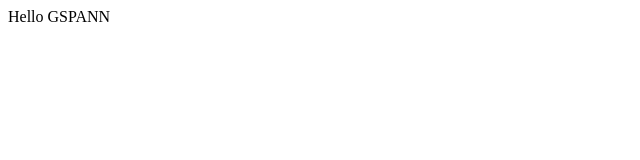
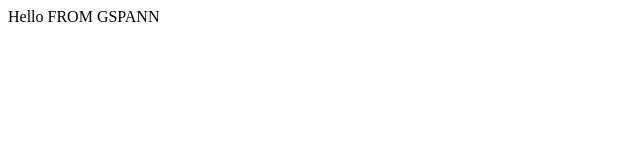
Before and after one commit to shyamgautam/TESTED-DATA, a plain HTML site: page WebContent/index.html in a window 1280 px wide. Shown: the full height of the page, 0-640 px from the left. Drawn offline with Linux system fonts and the light colour scheme.

Commit message:
Update index.html

```diff
--- a/WebContent/index.html
+++ b/WebContent/index.html
@@ -5,6 +5,6 @@
 <title>Insert title here</title>
 </head>
 <body>
-Hello GSPANN
+Hello FROM GSPANN
 </body>
 </html>
```
